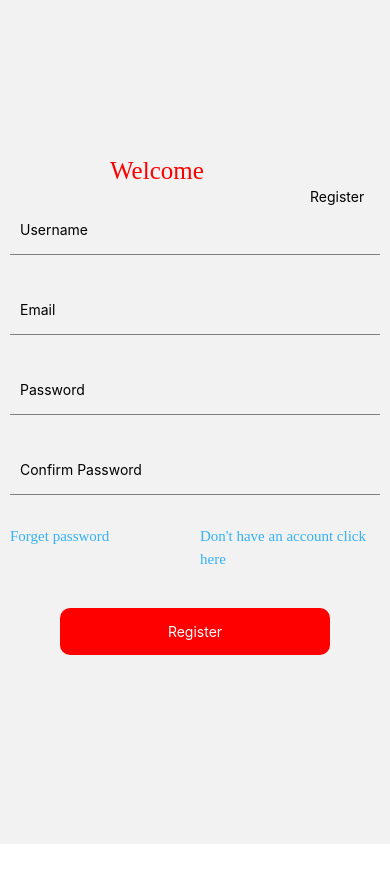
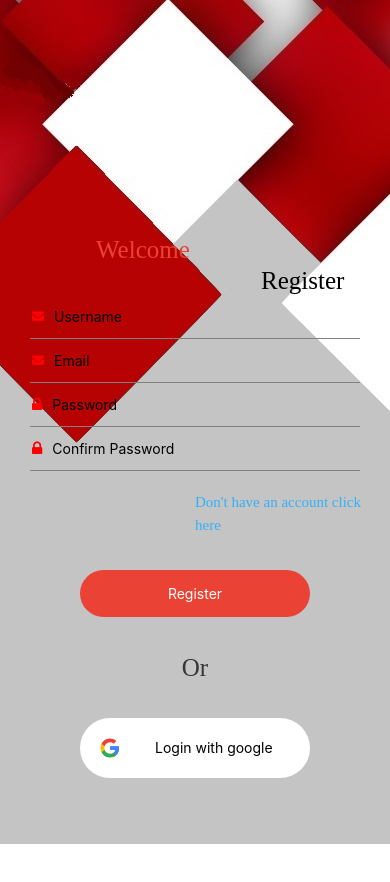
Before and after one commit to LindokuhleMnguni56/Flag-scammers, a React Native app: screen /Register in a window 390 px wide. Shown: the top 882 px of the page. Before the commit the page ends 844 px from the top, so only its background shows below. Built offline with nearby package versions, Linux system fonts and the light colour scheme.

Commit message:
updated login and register

```diff
--- a/src/Login.js
+++ b/src/Login.js
@@ -33,18 +33,6 @@ export default function Login({navigation}){
 
       <View style={styles.inputContainer}>
 
-        <TextInput
-        placeholder='Email'
-        style={styles.input}
-        onChange={(e)=>setEmail(e.target)}
-        />
-        <TextInput
-            placeholder='Password'
-            style={styles.input}
-            onChange={(e)=>setPass(e.target)}/>
-
-
-
        <View style={styles.LoginTxt}>
         <Icon
         color='red'
@@ -55,6 +43,7 @@ export default function Login({navigation}){
        <TextInput
           placeholder='Email'
           style={styles.input}
+          onChange={(e)=>setEmail(e.target)}
         />
        </View>
 
@@ -68,7 +57,7 @@ export default function Login({navigation}){
        <TextInput
           placeholder='Password'
           style={styles.input}
-
+          onChange={(e)=>setPass(e.target)}
         />
        </View>
       </View>
@@ -92,10 +81,6 @@ export default function Login({navigation}){
 
                 onPress={login}
             >
-              <FontAwesomeIcon icon={ faEnvelope} />
-
-
-
                 <Text style={styles.buttonText}>Login</Text>
             </TouchableOpacity>
         </View>
@@ -129,7 +114,7 @@ const styles = StyleSheet.create({
 
     },
     header:{
-        color:"red",
+        color:'#EA4335',
         marginTop:'20%',
         marginLeft:"20%",
         fontFamily:'coda',
@@ -149,20 +134,12 @@ const styles = StyleSheet.create({
     Login:{
       display:'flex',
       flexDirection:'row',
-
-
-
-
     },
 
 
     input:{
       width:'100%',
       paddingLeft:'10px',
-
-
-
-
     },
 
     LoginTxt:{
@@ -175,11 +152,6 @@ const styles = StyleSheet.create({
       borderBottomColor:'gray',
       borderBottomWidth:1,
       paddingHorizontal:2,
-
-
-
-
-
     },
 
     forget:{
@@ -199,7 +171,6 @@ const styles = StyleSheet.create({
       fontSize:'15px',
       lineHeight:'23px',
       color:'#34B1F8',
-
     },
 
 
--- a/src/Register.js
+++ b/src/Register.js
@@ -1,7 +1,10 @@
-import { View, Text,StyleSheet, KeyboardAvoidingView, TextInput, TouchableOpacity } from 'react-native'
+import { View, Text,StyleSheet, Image, TextInput, TouchableOpacity, ImageBackground } from 'react-native'
 import React from 'react';
 import {createUserWithEmailAndPassword, updateProfile} from 'firebase/auth';
 import { auth } from './config/firebase';
+import Icon from 'react-native-vector-icons/FontAwesome'
+import image1 from "../assets/bg.png"
+import image2 from '../assets/google.png'
 
 
 const Register = () => {
@@ -32,15 +35,34 @@ const Register = () => {
 
   return (
 
-    <View style={styles.wrapper}>
+    <ImageBackground style={styles.wrapper} source={image1}>
     <Text style={styles.header}>Welcome </Text>
     <Text style={styles.text}>Register</Text>
 
     <View style={styles.inputContainer}>
+
+      <View style={styles.RegisterTxt}>
+      <Icon
+        color='red'
+        name='envelope'
+        type='font-awesome'
+        size={12}
+        />
+
       <TextInput
         placeholder='Username'
         style={styles.input}
         onChange={(e)=>setUid(e.target)}
+      />
+      </View>
+
+
+      <View style={styles.RegisterTxt}>
+      <Icon
+        color='red'
+        name='envelope'
+        type='font-awesome'
+        size={12}
         />
 
       <TextInput
@@ -48,37 +70,44 @@ const Register = () => {
         style={styles.input}
         onChange={(e)=>setEmail(e.target)}
       />
+      </View>
+
+      <View style={styles.RegisterTxt}>
+      <Icon
+       color='red'
+       name='lock'
+       type='font-awesome'
+       size={16}
+        />
       <TextInput
           placeholder='Password'
           style={styles.input}
           onChange={(e)=>setPass(e.target)}
       />
+      </View>
+      <View style={styles.RegisterTxt}>
 
+      <Icon
+        color='red'
+        name='lock'
+        type='font-awesome'
+        size={16}
+        />
       <TextInput
         placeholder='Confirm Password'
         style={styles.input}
         onChange={(e)=>setConfirmedPassword(e.target)}
-
       />
-
-
-
-
+      </View>
     </View>
 
 
 
     <View style={styles.forget}>
-        <TouchableOpacity style={styles.for}
-
-        >
-          <Text style={styles.textget}>Forget password</Text>
-        </TouchableOpacity>
-
-        <TouchableOpacity style={styles.for}
+        <TouchableOpacity style={styles.account}
         onPress={() => navigation.push('Login')}
         >
-          <Text style={styles.textget}>Don't have an account click here</Text>
+          <Text style={styles.txtAccount}>Don't have an account click here</Text>
         </TouchableOpacity>
 
       </View>
@@ -91,13 +120,25 @@ const Register = () => {
               <Text style={styles.buttonText}>Register</Text>
           </TouchableOpacity>
       </View>
-
-      <View style={styles.bottomContainer}>
-        <Text></Text>
-
+      <View style={styles.OR}>
+          <Text style={styles.ORTxt}>Or</Text>
         </View>
 
+
+      <View style={styles.GoogleContainer}>
+            <TouchableOpacity
+                style={styles.GoogleButton}
+            >
+              <Image
+               source={image2}
+               style={{width:'30px', height:'30px'}}
+               />
+                <Text style={styles.googleButtonText}>Login with google</Text>
+            </TouchableOpacity>
         </View>
+
+
+  </ImageBackground>
 
   )
 }
@@ -105,13 +146,17 @@ const Register = () => {
 const styles = StyleSheet.create({
   wrapper:{
     flex:1,
-    paddingHorizontal:10,
+      paddingHorizontal:30,
       justifyContent:'center',
+      width:'100%',
+      backgroundColor:'#C4C4C4',
+  },
 
-  },
+
   header:{
-      color:"red",
-      marginLeft:100,
+    color:'#EA4335',
+    marginTop:'50%',
+    marginLeft:"20%",
     fontFamily:'coda',
     fontWeight:'200',
     fontSize:'25px',
@@ -119,29 +164,50 @@ const styles = StyleSheet.create({
   },
 
   text:{
-    marginLeft:300
+    marginLeft:'70%',
+      fontSize:'25px',
+      fontFamily:'coda',
+      fontStyle:'normal',
+  },
+
+  RegisterTxt:{
+    display:'flex',
+    flexDirection:'row',
   },
 
 
   input:{
-    height:50,
-    marginBottom:30,
+    width:'100%',
+    paddingLeft:'10px',
+  },
+
+
+  RegisterTxt:{
+    width:'100%',
+    height:44,
+    paddingHorizontal:10,
+    display:'flex',
+    flexDirection:'row',
+    alignItems:'center',
     borderBottomColor:'gray',
     borderBottomWidth:1,
-    paddingHorizontal:10,
-
+    paddingHorizontal:2,
   },
 
+
+
+
   forget:{
-    display:'flex',
-    flexDirection:"row",
+    width:'100%',
+    marginTop:"20px"
   },
 
-  for:{
+  account:{
     width:'190px',
+    marginLeft:'50%'
   },
 
-  textget:{
+  txtAccount:{
     fontFamily:'coda',
     fontStyle:'normal',
     fontWeight:'200',
@@ -163,14 +229,14 @@ const styles = StyleSheet.create({
 },
 
 button:{
-    backgroundColor:'red',
+  backgroundColor:'#EA4335',
   width:'100%',
   padding:15,
-    borderRadius:10,
+  borderRadius:'27px',
   alignItems:'center',
   fontSize:'bold'
+  },
 
-  },
   buttonText:{
     color:'white',
     fontSize:'bold'
@@ -179,8 +245,52 @@ button:{
   bottomContainer:{
     backgroundColor:'black',
     marginTop:'10%'
+  },
+
+  GoogleContainer:{
+    width:'100%',
+    justifyContent:'center',
+    alignItems:'center',
+    marginTop:'10%',
+    paddingHorizontal:50,
+
+  },
+
+
+  GoogleButton:{
+    backgroundColor: '#FFFFFF',
+    width:'100%',
+    padding:15,
+    borderRadius:'30px',
+    alignItems:'center',
+    fontSize:'bold',
+    display:'flex',
+    flexDirection:'row',
+
+  },
+
+  googleButtonText:{
+    paddingLeft:"30px"
+  },
+
+  OR:{
+    width:'100%',
+    alignItems:'center',
+    justifyContent:'center',
+    textAlign:'center',
+    marginTop:"10%",
+  },
+
+  ORTxt:{
+    fontFamily:'coda',
+    fontWeight:400,
+    fontSize:'25px',
+    lineHeight:'35px',
+    color:'#353535',
+    textAlign:'center',
 
   }
+
 });
 
 
```
Lines whose indentation alone changed are shown as unchanged.
